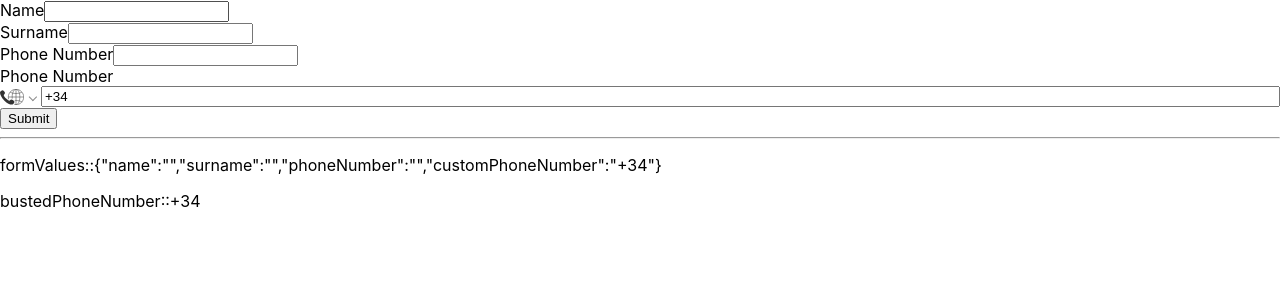
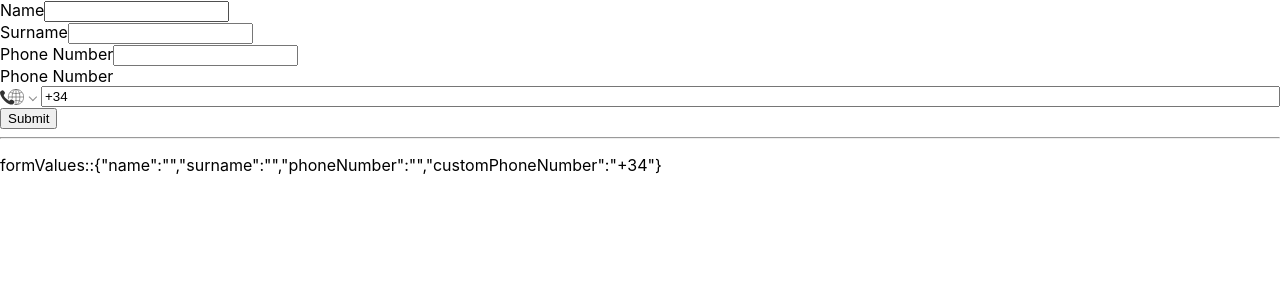
Before and after one commit to ddfilipov/phone-number-react, a React (Create React App) app: page / in a window 1280 px wide. Shown: the top 300 px of the page. Built offline with nearby package versions, Linux system fonts and the light colour scheme.

Commit message:
cleanified the code a lil

```diff
--- a/src/components/Form.tsx
+++ b/src/components/Form.tsx
@@ -1,4 +1,4 @@
-import { ChangeEvent, FC, FormEvent, useEffect, useState } from "react";
+import { ChangeEvent, FC, FormEvent, useState } from "react";
 import PhoneNumber, { Value } from "react-phone-number-input";
 import "react-phone-number-input/style.css";
 
@@ -26,15 +26,12 @@ export const Form: FC = () => {
         customPhoneNumber: "+34",
     };
     const [formValues, setFormValues] = useState<IFormValues>(initialState);
-    const [bustedPhoneNumber, setBustedPhoneNumber] = useState<Value>(initialState.customPhoneNumber);
 
     const handleSubmit = (event: FormEvent<HTMLFormElement>) => {
         event.preventDefault();
     };
 
     const onChangeValue = (event: ChangeEvent<HTMLInputElement> | IEventLite) => {
-        console.log(event.target.name, "is changing!! ");
-        // setFormValues({...formValues,[event.target.name: event.target.value]})
         setFormValues({ ...formValues, [event.target.name]: event.target.value });
     };
 
@@ -54,9 +51,8 @@ export const Form: FC = () => {
             </div>
             <div>
                 <label htmlFor="phoneNumber">Phone Number</label>
-                {/* <PhoneNumber value={bustedPhoneNumber} onChange={setBustedPhoneNumber as any} /> */}
                 <PhoneNumber
-                    value={bustedPhoneNumber}
+                    value={formValues.customPhoneNumber}
                     onChange={(e) => {
                         onChangeValue({ target: { name: "customPhoneNumber", value: e } } as IEventLite);
                     }}
@@ -65,7 +61,6 @@ export const Form: FC = () => {
             <button type="submit">Submit</button>
             <hr />
             <p>formValues::{JSON.stringify(formValues)}</p>
-            <p>bustedPhoneNumber::{bustedPhoneNumber}</p>
         </form>
     );
 };
```
